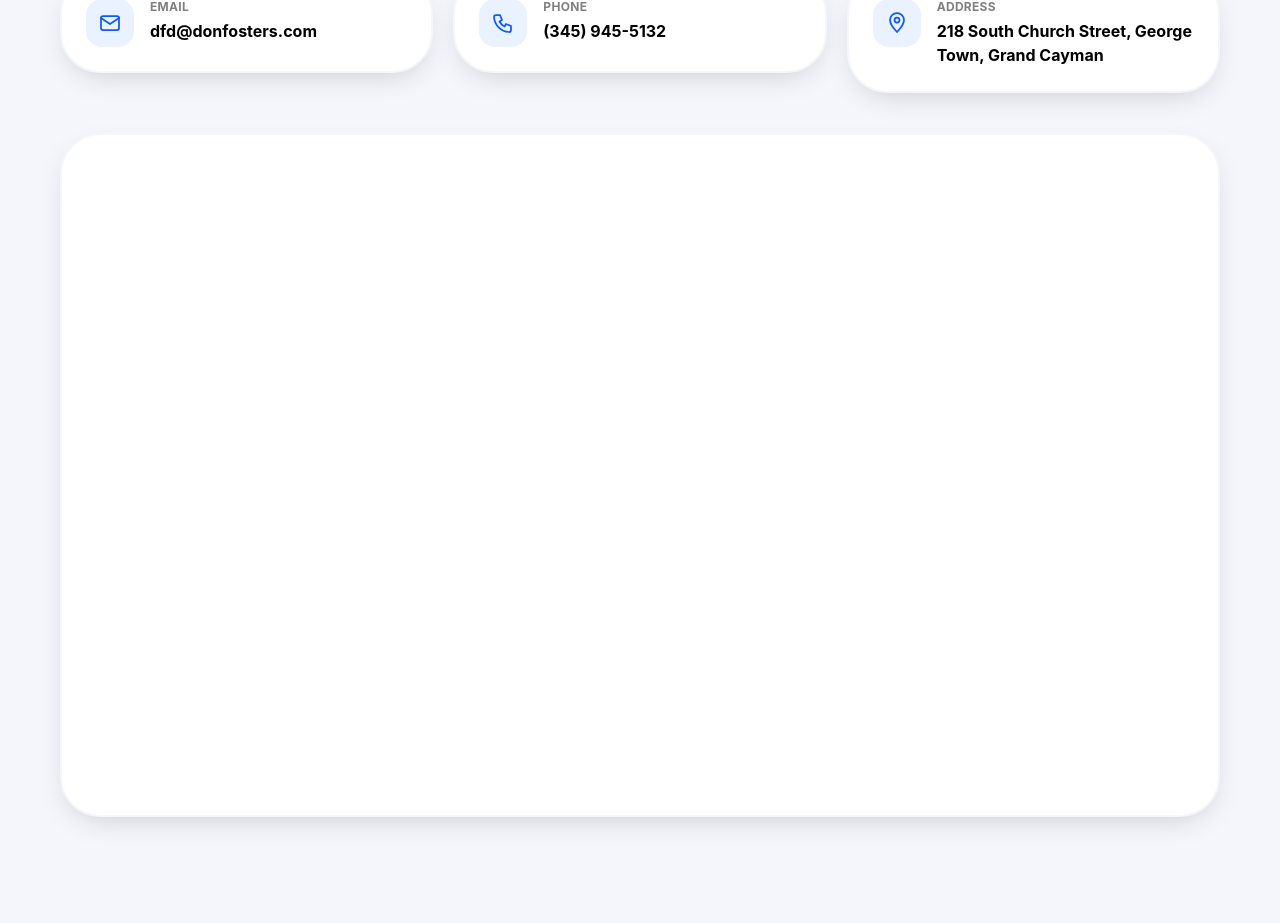
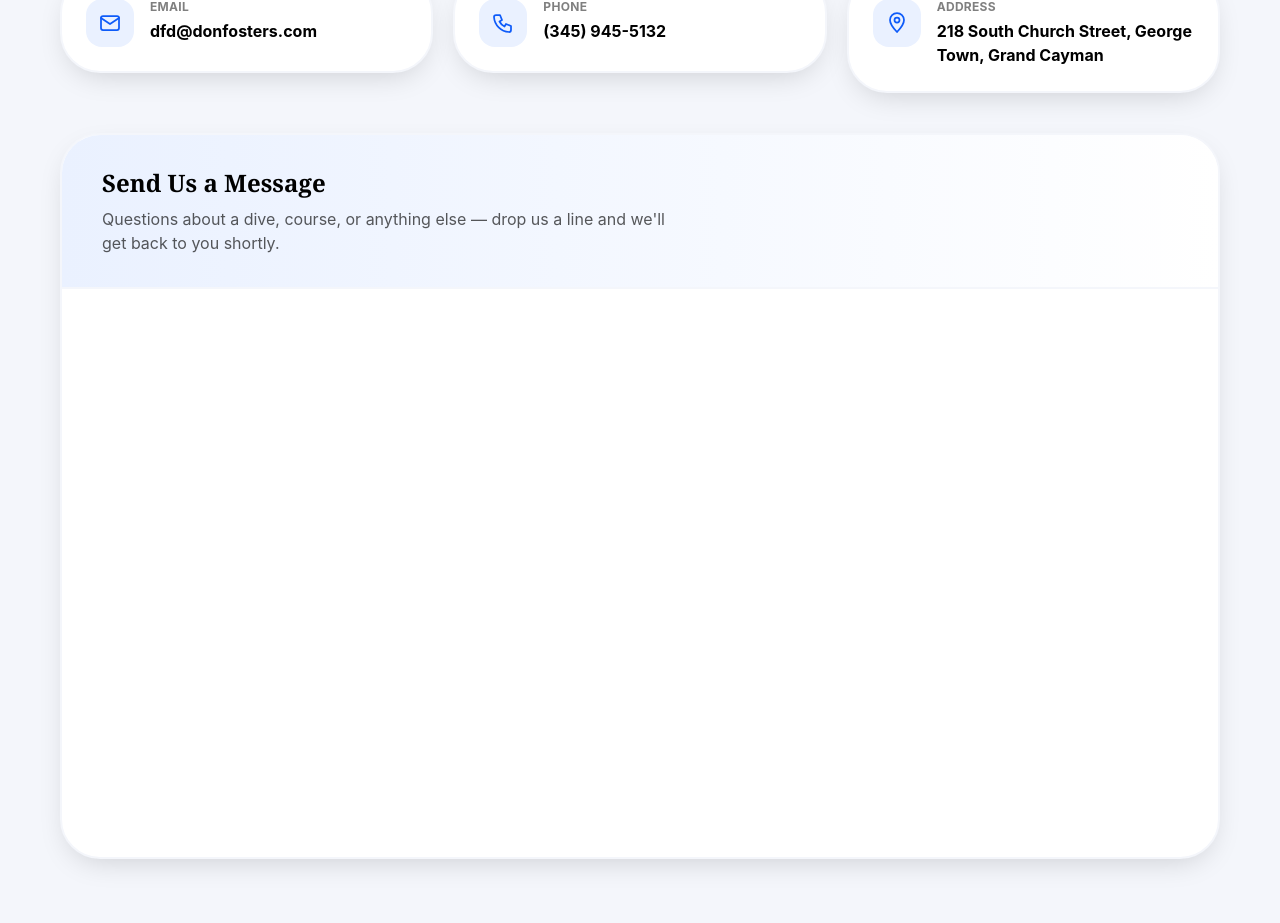
Before and after one commit to huzaifa2213/don-foster-dive, a Next.js app: page /contact in a window 1280 px wide. Shown: the part 796-1719 px from the top of the page. Built offline with nearby package versions, Linux system fonts and the light colour scheme.

Commit message:
final form changes

```diff
--- a/app/booking/page.tsx
+++ b/app/booking/page.tsx
@@ -26,8 +26,12 @@ export default function BookingPage() {
             Fill out the form below and our team will reach out to confirm availability and details.
           </p>
 
-          <div className="mt-10 rounded-xl3 bg-white border-2 border-mist shadow-soft p-6 md:p-10 reveal">
-            <JotFormEmbed src="https://form.jotform.com/jsform/31964493207863" />
+          <div className="mt-10 reveal">
+            <JotFormEmbed
+              src="https://form.jotform.com/jsform/31964493207863"
+              title="Booking Request"
+              description="Tell us what you'd like to book and when — we'll confirm availability by email."
+            />
           </div>
         </div>
       </section>
--- a/components/ContactSection.tsx
+++ b/components/ContactSection.tsx
@@ -42,8 +42,12 @@ export default function ContactSection() {
           <ContactInfoCard icon={<PinIcon />} label="Address" value={business.address} />
         </div>
 
-        <div className="mt-10 rounded-xl3 bg-white border-2 border-mist shadow-soft p-6 md:p-10 reveal">
-          <JotFormEmbed src="https://form.jotform.com/jsform/31893946371869" />
+        <div className="mt-10 reveal">
+          <JotFormEmbed
+            src="https://form.jotform.com/jsform/31893946371869"
+            title="Send Us a Message"
+            description="Questions about a dive, course, or anything else — drop us a line and we'll get back to you shortly."
+          />
         </div>
       </div>
     </section>
--- a/components/JotFormEmbed.tsx
+++ b/components/JotFormEmbed.tsx
@@ -1,10 +1,12 @@
 "use client";
 
-import { useEffect, useRef } from "react";
+import { useEffect, useRef, useState } from "react";
 
 type JotFormEmbedProps = {
   src: string;
   minHeight?: number;
+  title?: string;
+  description?: string;
 };
 
 /**
@@ -15,9 +17,22 @@ type JotFormEmbedProps = {
  * the exact JSX render position — so we create and append the script
  * element ourselves inside a useEffect, exactly as a static HTML embed
  * would.
+ *
+ * Design note (verified by inspecting JotForm's actual loader script):
+ * the "jsform" embed renders the form inside a same-origin-looking but
+ * actually cross-origin <iframe> pointed at form.jotform.com. That means
+ * the fields, labels, and submit button INSIDE the form live in a
+ * different browser document — CSS written here, or anywhere on this
+ * site, cannot reach them, by browser design (not a code limitation).
+ * Only the chrome we build around the iframe (card, header, loading
+ * skeleton) is ours to style. To restyle the fields themselves, use
+ * JotForm's own Form Designer/Theme panel in the JotForm dashboard —
+ * that's a form-level setting baked into the form itself, so it applies
+ * no matter what fields are added, removed, or reordered later.
  */
-export default function JotFormEmbed({ src, minHeight = 600 }: JotFormEmbedProps) {
+export default function JotFormEmbed({ src, minHeight = 520, title, description }: JotFormEmbedProps) {
   const containerRef = useRef<HTMLDivElement>(null);
+  const [loaded, setLoaded] = useState(false);
 
   useEffect(() => {
     const container = containerRef.current;
@@ -30,10 +45,57 @@ export default function JotFormEmbed({ src, minHeight = 600 }: JotFormEmbedProps
     script.setAttribute("data-jotform", "true");
     container.appendChild(script);
 
+    // We don't get a reliable onload callback from the injected script, so
+    // we treat the first real content JotForm inserts (its form wrapper, or
+    // an iframe if it falls back to one) as "loaded" and fade the skeleton.
+    const observer = new MutationObserver(() => {
+      if (container.querySelector("iframe, form, .form-all, [id^='jotform']")) {
+        setLoaded(true);
+        observer.disconnect();
+      }
+    });
+    observer.observe(container, { childList: true, subtree: true });
+
+    // Fallback in case the iframe never fires the observer (slow network, etc.)
+    const fallback = window.setTimeout(() => setLoaded(true), 4000);
+
     return () => {
+      observer.disconnect();
+      window.clearTimeout(fallback);
       container.innerHTML = "";
     };
   }, [src]);
 
-  return <div ref={containerRef} style={{ minHeight }} className="w-full" />;
+  return (
+    <div className="overflow-hidden rounded-xl3 border-2 border-mist bg-white shadow-soft">
+      {(title || description) && (
+        <div className="border-b-2 border-mist bg-gradient-to-r from-brand-50 to-white px-6 py-6 md:px-10 md:py-8">
+          {title && <h3 className="text-xl font-bold text-ink md:text-2xl">{title}</h3>}
+          {description && <p className="mt-2 max-w-xl text-sm text-ink/65 md:text-base">{description}</p>}
+        </div>
+      )}
+
+      <div className="relative px-2 py-4 md:px-6 md:py-6">
+        {!loaded && (
+          <div
+            aria-hidden
+            className="absolute inset-0 flex flex-col gap-4 px-6 py-8 md:px-10"
+          >
+            <div className="h-4 w-1/3 animate-pulse rounded-full bg-mist" />
+            <div className="h-11 w-full animate-pulse rounded-xl bg-mist" />
+            <div className="h-4 w-1/4 animate-pulse rounded-full bg-mist" />
+            <div className="h-11 w-full animate-pulse rounded-xl bg-mist" />
+            <div className="h-4 w-1/4 animate-pulse rounded-full bg-mist" />
+            <div className="h-28 w-full animate-pulse rounded-xl bg-mist" />
+            <div className="mt-2 h-11 w-36 animate-pulse rounded-full bg-brand-100" />
+          </div>
+        )}
+        <div
+          ref={containerRef}
+          style={{ minHeight }}
+          className={`w-full transition-opacity duration-500 ${loaded ? "opacity-100" : "opacity-0"}`}
+        />
+      </div>
+    </div>
+  );
 }
```
Also changed, not shown: styles/globals.css (line endings or trailing spaces), 1 other file (tests, documents, lock files or other folders).
